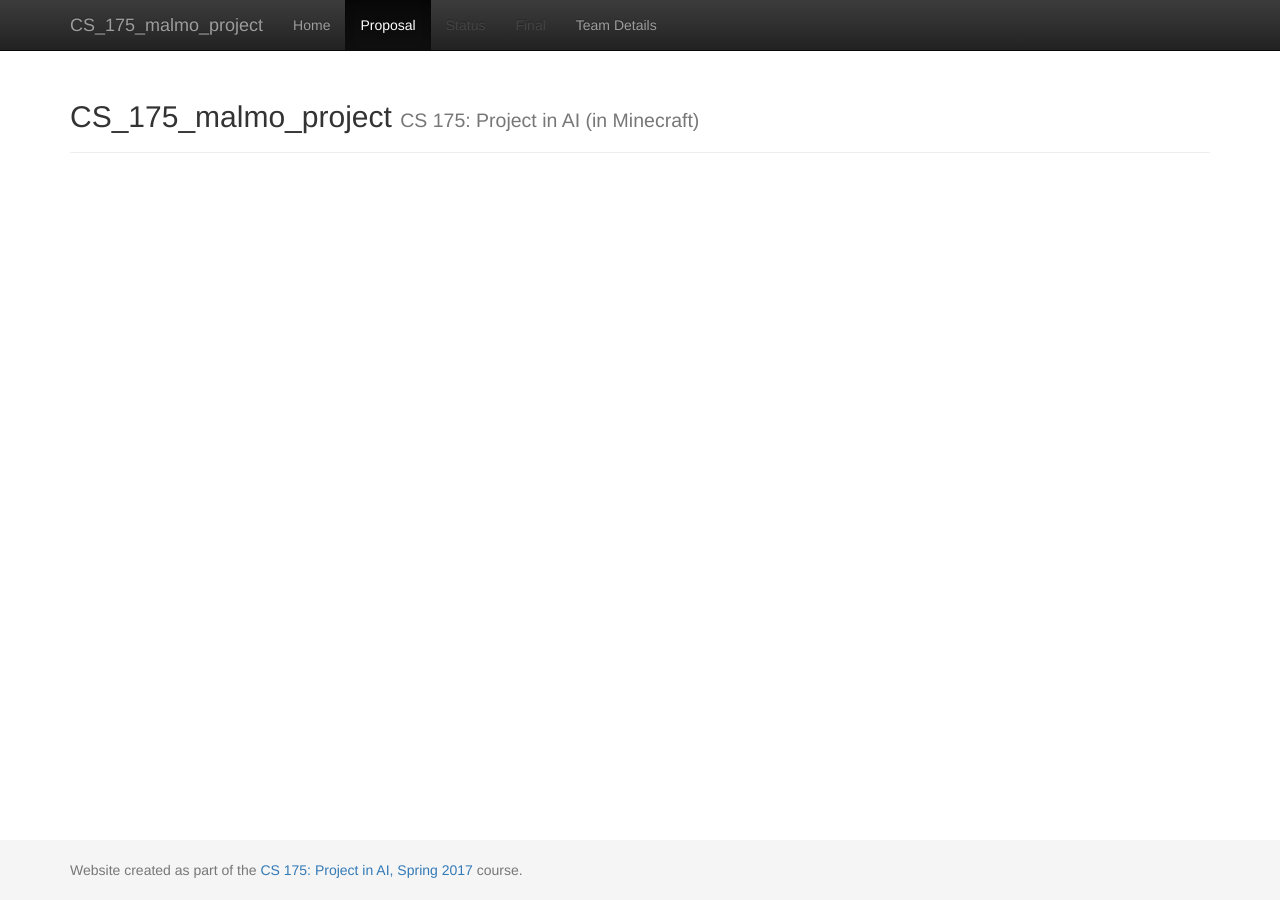
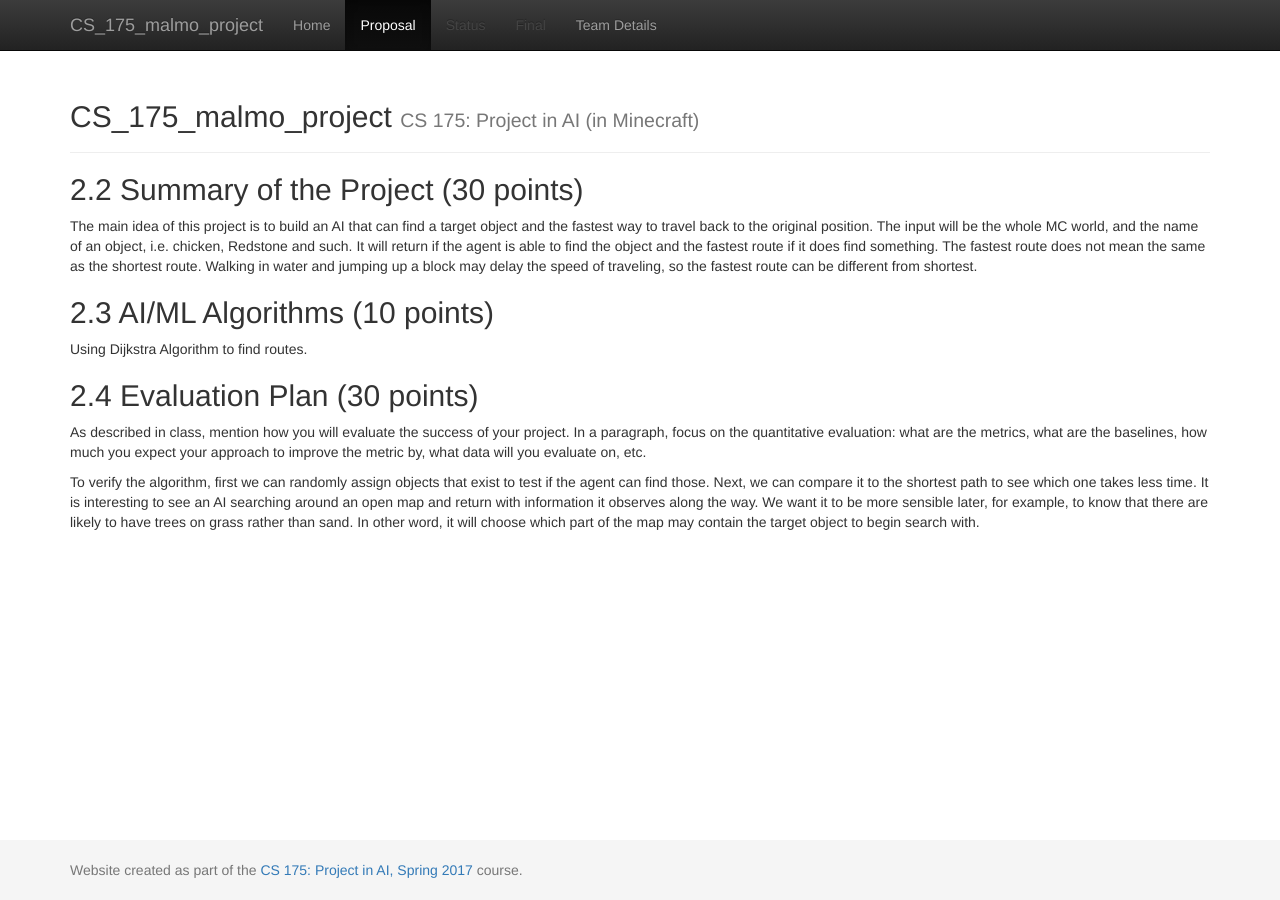
Before and after one commit to chicomy/Food_Hunting_Go, a Jekyll site: the page built from docs/proposal.md, in a window 1280 px wide. Built offline with Jekyll 4.4.1, drawn with Linux system fonts in a browser that asks for light colours.

Commit message:
first draft by ZZ

```diff
--- a/docs/proposal.md
+++ b/docs/proposal.md
@@ -2,3 +2,15 @@
 layout: default
 title:  Proposal
 ---
+
+## 2.2 Summary of the Project (30 points)
+The main idea of this project is to build an AI that can find a target object and the fastest way to travel back to the original position. The input will be the whole MC world, and the name of an object, i.e. chicken, Redstone and such. It will return if the agent is able to find the object and the fastest route if it does find something. The fastest route does not mean the same as the shortest route. Walking in water and jumping up a block may delay the speed of traveling, so the fastest route can be different from shortest.
+
+## 2.3 AI/ML Algorithms (10 points)
+Using Dijkstra Algorithm to find routes.
+
+## 2.4 Evaluation Plan (30 points)
+As described in class, mention how you will evaluate the success of your project.
+In a paragraph, focus on the quantitative evaluation: what are the metrics, what are the baselines, how much you expect your approach to improve the metric by, what data will you evaluate on, etc.
+
+To verify the algorithm, first we can randomly assign objects that exist to test if the agent can find those. Next, we can compare it to the shortest path to see which one takes less time. It is interesting to see an AI searching around an open map and return with information it observes along the way. We want it to be more sensible later, for example, to know that there are likely to have trees on grass rather than sand. In other word, it will choose which part of the map may contain the target object to begin search with.
```
